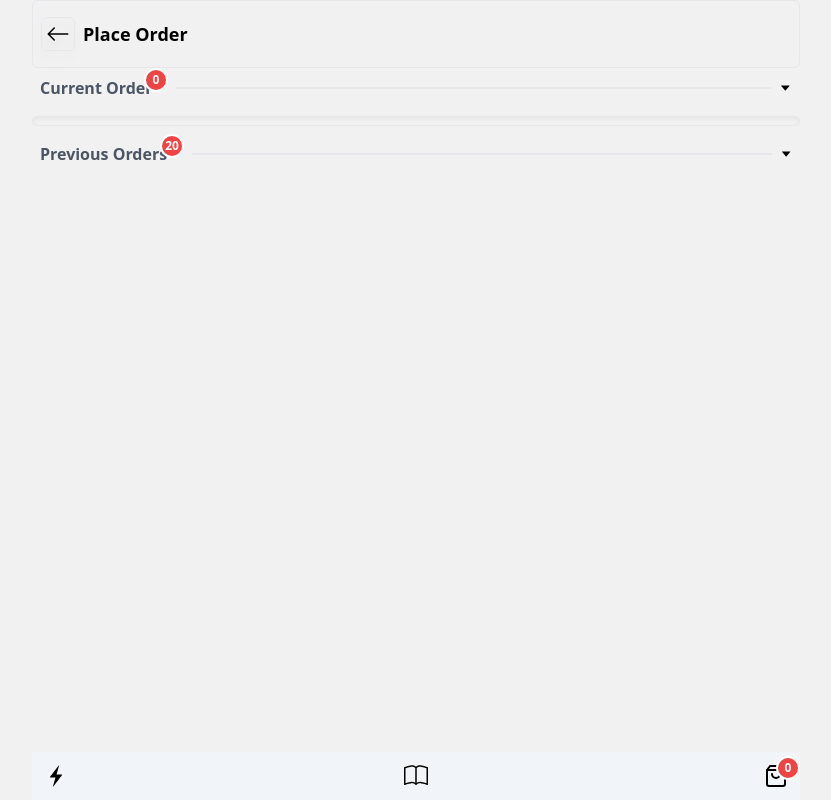
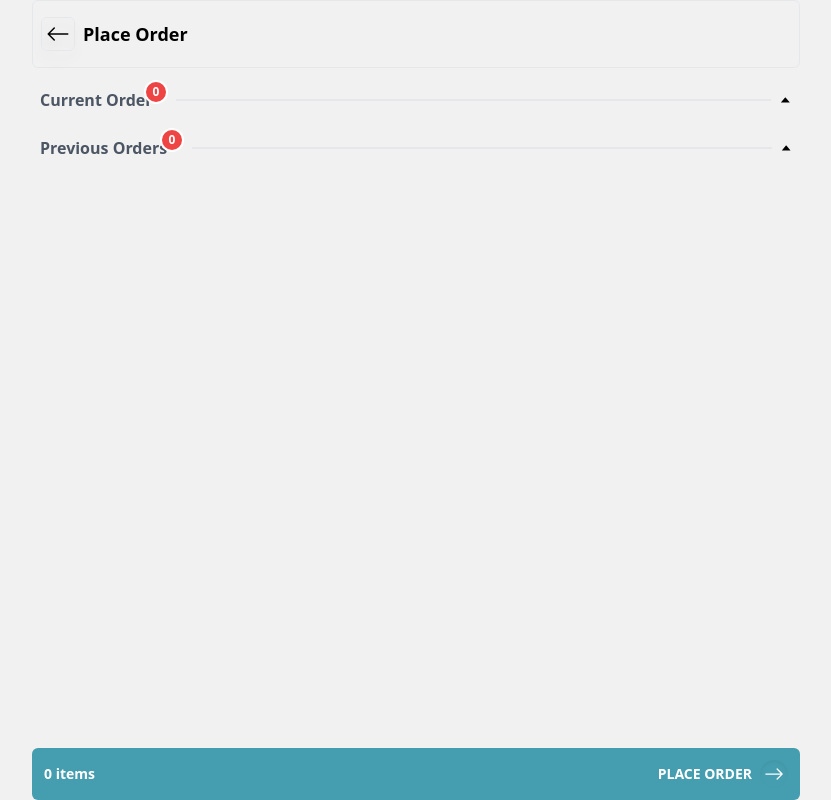
Before and after one commit to parthpandyappp/toastapp, a React (Create React App) app: page /placeorder in a window 1280 px wide. Shown: the whole page, without its empty margins (224-1055 px from the left). Built offline with nearby package versions, Linux system fonts and the light colour scheme.

Commit message:
[feat]: place order

```diff
--- a/src/App.js
+++ b/src/App.js
@@ -9,7 +9,7 @@ function App() {
       <div className="flex flex-col min-h-screen md:w-3/5 w-full mx-auto ">
         {location.pathname !== "/placeorder" && <Nav />}
         <Routes />
-        <Footer />
+        {location.pathname !== "/placeorder" && <Footer />}
       </div>
     </div>
   );
--- a/src/components/FinalOrder.jsx
+++ b/src/components/CurrentOrder.jsx
@@ -6,7 +6,7 @@ import {
   incrementOrderQty,
 } from "../features";
 
-const FinalOrder = ({ dish }) => {
+const CurrentOrder = ({ dish }) => {
   const dispatch = useDispatch();
   const { currentOrders } = useSelector((state) => state.orders);
   const qty = getQty(dish, currentOrders);
@@ -58,4 +58,4 @@ const FinalOrder = ({ dish }) => {
   );
 };
 
-export { FinalOrder };
+export { CurrentOrder };
--- a/src/components/Footer.jsx
+++ b/src/components/Footer.jsx
@@ -8,7 +8,7 @@ const Footer = () => {
   const { currentOrders } = useSelector((state) => state.orders);
 
   return (
-    <footer className="fixed bottom-0 w-full md:w-3/5 rounded bg-slate-100 flex-none text-center p-3">
+    <footer className="fixed bottom-0 w-full md:w-3/5 rounded bg-[#f1f1f1] flex-none text-center p-3">
       <section className="flex justify-between">
         <IoIosFlash className="text-2xl" />
         <BsBook className="text-2xl" />
--- a/src/components/Nav.jsx
+++ b/src/components/Nav.jsx
@@ -20,7 +20,7 @@ const Nav = () => {
   };
 
   return (
-    <nav className="flex flex-col gap-4 border px-2 pt-3 pb-0.5 rounded-md shadow-md">
+    <nav className="fixed top-0 w-full md:w-3/5 bg-[#f1f1f1] flex flex-col gap-4 border px-2 pt-3 pb-0.5 rounded-md shadow-md z-10">
       <section className="flex justify-between items-center ">
         <article className="flex gap-2 items-center">
           <p className="h-6 w-6 bg-black rounded-full"></p>
--- a/src/components/index.js
+++ b/src/components/index.js
@@ -1,5 +1,6 @@
 export { Nav } from "./Nav"
 export { Footer } from "./Footer"
 export { DishCard } from "./DishCard"
-export { FinalOrder } from "./FinalOrder"
+export { CurrentOrder } from "./CurrentOrder"
+export { PreviousOrder } from "./PreviousOrder"
 export { MainDishCard } from "./MainDishCard"
--- a/src/features/ordersSlice.js
+++ b/src/features/ordersSlice.js
@@ -16,7 +16,7 @@ const ordersSlice = createSlice({
             state.currentOrders = [...state.currentOrders, action.payload]
         },
         moveToPreviosOrders: (state) => {
-            state.previousOrders = [...state.previousOrders, state.currentOrders]
+            state.previousOrders = [...state.previousOrders, ...state.currentOrders]
             state.currentOrders = []
         },
         incrementOrderQty: (state, action) => {
--- a/src/pages/Beverages.jsx
+++ b/src/pages/Beverages.jsx
@@ -11,7 +11,7 @@ const Beverages = () => {
     dispatch(getAllDishes());
   }, []);
   return (
-    <div className="flex flex-col grow h-full w-full">
+    <div className="flex flex-col grow h-full w-full mt-28">
       <div className="flex flex-wrap w-full border p-1">
         {dishes
           .filter((dish) => dish.type === "beverage")
--- a/src/pages/Desserts.jsx
+++ b/src/pages/Desserts.jsx
@@ -11,7 +11,7 @@ const Desserts = () => {
     dispatch(getAllDishes());
   }, []);
   return (
-    <div className="flex flex-col grow h-full w-full">
+    <div className="flex flex-col grow h-full w-full mt-28">
       <div className="flex flex-wrap w-full border p-1">
         {dishes
           .filter((dish) => dish.type === "dessert")
--- a/src/pages/Main.jsx
+++ b/src/pages/Main.jsx
@@ -15,7 +15,7 @@ const Main = () => {
   }, []);
 
   return (
-    <div className="flex flex-col grow h-full w-full p-2 gap-2 pb-12">
+    <div className="flex flex-col grow h-full w-full p-2 gap-2 pb-12 mt-28">
       <section className="flex gap-2 items-center p-2 my-2">
         <p className="w-32 font-bold text-gray-600">Acai Bowls</p>
         <span className="border-b-2 w-full"></span>
--- a/src/pages/PlaceOrder.jsx
+++ b/src/pages/PlaceOrder.jsx
@@ -1,19 +1,28 @@
 import { Link } from "react-router-dom";
-import { BsArrowLeft } from "react-icons/bs";
-import { AiFillCaretDown } from "react-icons/ai";
+import { BsArrowLeft, BsArrowRight } from "react-icons/bs";
+import { AiFillCaretDown, AiFillCaretUp } from "react-icons/ai";
 import { useSelector, useDispatch } from "react-redux";
-import { incrementOrderQty, decrementOrderQty } from "../features";
-import { FinalOrder } from "../components";
+import { moveToPreviosOrders } from "../features";
+import { CurrentOrder, PreviousOrder } from "../components";
+import { useState } from "react";
 
 const PlaceOrder = () => {
   const dispatch = useDispatch();
+  const [currToggle, setCurrToggle] = useState(true);
+  const [prevToggle, setPrevToggle] = useState(true);
+
   const { currentOrders, previousOrders } = useSelector(
     (state) => state.orders
   );
 
+  const noOfItems = currentOrders.reduce((prev, curr) => {
+    return prev + curr.qty;
+  }, 0);
+
+  console.log("PREV: ", previousOrders);
   return (
     <div className="flex flex-col grow h-full w-full">
-      <section className="flex justify-between border px-2 py-4 rounded-md">
+      <section className="flex justify-between border bg-[#f1f1f1] px-2 py-4 rounded-md z-10 fixed w-full md:w-3/5">
         <article className="flex gap-2 items-center">
           <Link to="/" className="p-1 border rounded-md drop-shadow-xl">
             <BsArrowLeft className="text-2xl lg" />
@@ -21,7 +30,7 @@ const PlaceOrder = () => {
           <p className="font-semibold text-lg">Place Order</p>
         </article>
       </section>
-      <section className="flex gap-2 items-center p-2">
+      <section className="flex gap-2 items-center p-2 mt-20">
         <span className="relative">
           <p className="w-32 font-bold text-gray-600">Current Order</p>
           <div class="absolute inline-flex items-center justify-center w-6 h-6 text-xs font-bold text-white bg-red-500 border-2 border-white rounded-full -top-2 -right-0 dark:border-gray-900">
@@ -29,43 +38,69 @@ const PlaceOrder = () => {
           </div>
         </span>
         <span className="border-b-2 w-full"></span>
-        <AiFillCaretDown />
+        {currToggle ? (
+          <AiFillCaretUp
+            className="cursor-pointer"
+            onClick={() => setCurrToggle(!currToggle)}
+          />
+        ) : (
+          <AiFillCaretDown
+            className="cursor-pointer"
+            onClick={() => setCurrToggle(!currToggle)}
+          />
+        )}
       </section>
+      {currentOrders.length > 0 && currToggle && (
         <section className="mt-2 flex flex-col gap-4 border rounded-md shadow-inner p-1">
           {currentOrders.map((dish) => {
-          return <FinalOrder dish={dish} />;
+            return <CurrentOrder dish={dish} />;
           })}
+          <p className="text-sm underline text-[#3CBCB4]">
+            Add cooking instruction
+          </p>
         </section>
+      )}
       <section className="flex gap-2 items-center p-2 mt-2">
         <span className="relative">
           <p className="w-36 font-bold text-gray-600">Previous Orders</p>
           <div class="absolute inline-flex items-center justify-center w-6 h-6 text-xs font-bold text-white bg-red-500 border-2 border-white rounded-full -top-2 -right-0 dark:border-gray-900">
-            20
+            {previousOrders.length}
           </div>
         </span>
         <span className="border-b-2 w-full"></span>
-        <AiFillCaretDown />
+        {prevToggle ? (
+          <AiFillCaretUp
+            className="cursor-pointer"
+            onClick={() => setPrevToggle(!prevToggle)}
+          />
+        ) : (
+          <AiFillCaretDown
+            className="cursor-pointer"
+            onClick={() => setPrevToggle(!prevToggle)}
+          />
+        )}
       </section>
+      {previousOrders.length > 0 && prevToggle && (
         <section className="mt-2 flex flex-col gap-4 shadow-inner">
           {previousOrders.map((dish) => {
-          return (
-            <div key={dish.id} className="flex justify-between items-center">
-              <article className="flex items-center gap-2">
-                <p className="h-6 w-6 bg-black rounded-full"></p>
-                <span className="">
-                  <p>{dish.item}</p>
-                  <p className="text-sm text-gray-500">₹{dish.price}</p>
+            return <PreviousOrder dish={dish} />;
+          })}
+        </section>
+      )}
+      <footer className="fixed bottom-0 w-full md:w-3/5 rounded-md bg-[#459EAF] flex-none p-3">
+        <article className="flex justify-between items-center">
+          <p className="font-bold text-white text-sm">{noOfItems} items</p>
+          <span className="flex items-center gap-2">
+            <p className="font-bold text-white text-sm">PLACE ORDER</p>
+            <span
+              className="cursor-pointer rounded-full shadow-inner p-1"
+              onClick={() => dispatch(moveToPreviosOrders())}
+            >
+              <BsArrowRight className="text-white font-semibold text-xl" />
+            </span>
           </span>
         </article>
-              <span className="flex gap-2 items-center">
-                <p className="rounded-full border-2 h-6 w-6 text-center">-</p>
-                <p className="">{dish.qty}</p>
-                <p className="rounded-full border-2 h-6 w-6 text-center">+</p>
-              </span>
-            </div>
-          );
-        })}
-      </section>
+      </footer>
     </div>
   );
 };
--- a/src/pages/Special.jsx
+++ b/src/pages/Special.jsx
@@ -19,12 +19,12 @@ const Special = () => {
   console.log("currentOrders: ", currentOrders);
 
   return (
-    <div className="flex flex-col grow h-full w-full p-2 pb-12">
+    <div className="flex flex-col grow h-full w-full p-2 pb-12  mt-28">
       <div className="relative w-full shadow-md">
         <img
           src={banner}
           alt=""
-          className="object-cover h-32 w-full rounded shadow"
+          className="object-cover h-32 w-full rounded shadow z-0"
         />
         <p className="absolute bottom-2 p-2 text-xl text-white font-bold w-36">
           Welcome to Sacred Earth
```
Also changed, not shown: src/components/PreviousOrder.jsx (added, +27 -0 lines). Lines whose indentation alone changed are shown as unchanged.
